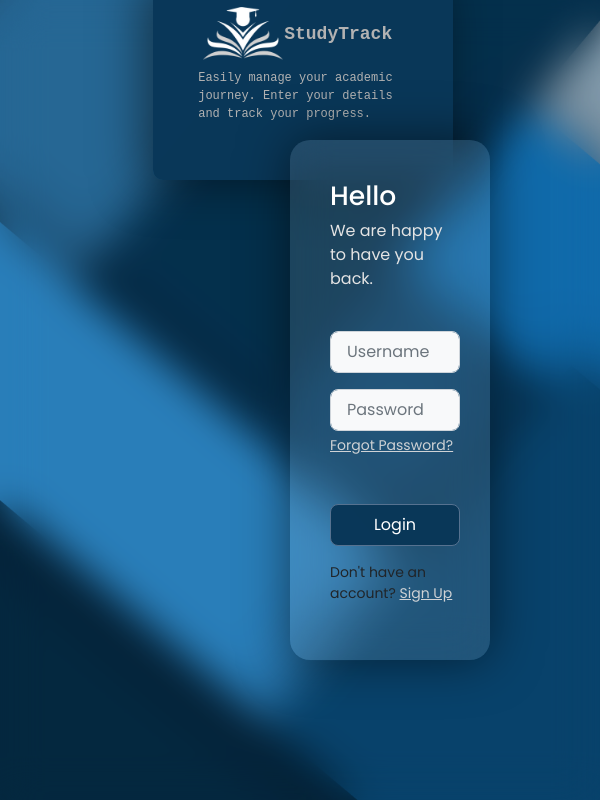
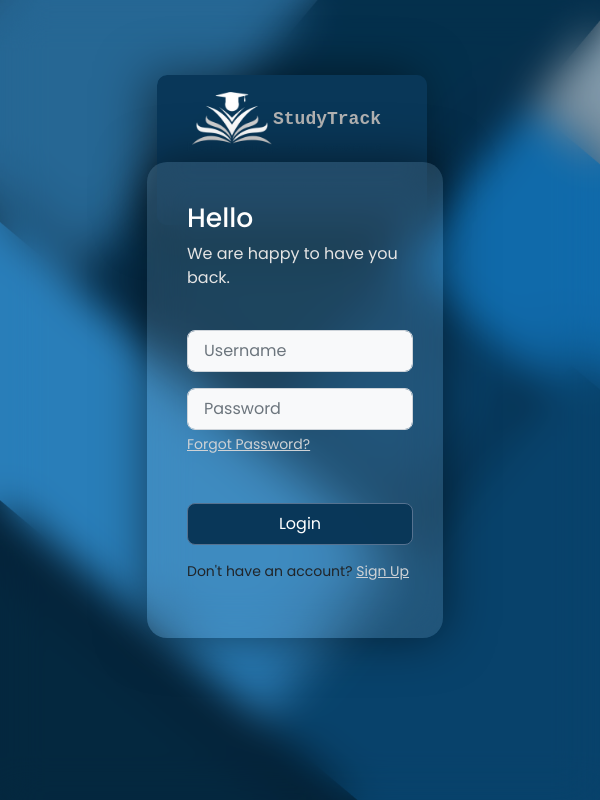
Before and after one commit to Hazem-AG/FinalProject--StudyTrack-, a PHP site: page / in a window 600 px wide. Run offline with PHP 8.4, Linux system fonts and the light colour scheme.

Commit message:
Responsive

```diff
--- a/Dashboard.html
+++ b/Dashboard.html
@@ -16,8 +16,8 @@
 
 <body>
     <nav class="navbar bg-body-tertiary">
-        <a class="navbar-brand" href="./Dashboard.html" style="color: #000000; font-weight: 500;">
-            <img src="./Style/Src/Black  Modern Education Logo.png" style="width: 30%;" ></img> StudyTrack
+        <a class="navbar-brand" href="./Dashboard.html" style="color: #ffffff; font-weight: 500;">
+            <img src="./Style/Src/White  Modern Education Logo.png" style="width: 30%;" ></img> StudyTrack
         </a>
         <div class="container">
             <div class="row my-4">
--- a/Style/Style(Index).css
+++ b/Style/Style(Index).css
@@ -134,20 +134,28 @@ img{
 .rounded-5{
     border-radius: 30px;
 }
+@media only screen and (min-width: 600px) and (max-width: 785px) {
+.dropdown {
+        position: relative;
+        left: -93%;
+    }
 
+}
 @media only screen and (max-width: 600px) {
-
+body{
+    overflow: hidden;
+}
 
     .left-box {
         border-radius: 10px !important;
             width: 300px;
-            height: 200px;
+            height: 150px;
             position: relative;
-            top: -320px;
-            left: 20%;
+            top: -250px;
+            left: 140px;
     img {
         position: relative;
-        top: 10px;
+        top: 25px;
         left: -65px;
         width: 80px;
 
@@ -155,7 +163,7 @@ img{
 
     p {
         position: relative;
-        top: -45px;
+        top: -30px;
         left: 30px;
         font-size: 18px !important;
         color: rgb(178, 178, 178) !important;
@@ -164,12 +172,13 @@ img{
 
     small {
         position: relative;
-        color: rgb(178, 178, 178) !important;
+        color: #0a3859fe !important;
         text-align: left !important;
         font-size: 12px !important;
         width: 200px !important;
         left: -10px;
         top: -40px;
+
 
     }
     }
@@ -178,9 +187,8 @@ img{
             padding: 40px 30px 40px 40px;
             background-color: #ffffff98;
             border-radius: 20px;
-            width: 200px !important;
             position: relative;
-            left: -60px;
+            left: -140px;
             background: rgba(255, 255, 255, 0.1);
             backdrop-filter: blur(20px);
             -webkit-backdrop-filter: blur(10px);
@@ -196,5 +204,11 @@ img{
                 color: rgb(228, 228, 228);
             }
         }
-
+        .row.align-items-center{
+            width: 250px;
+        }
+    .dropdown{
+        position: relative;
+        left: -108%;
+    }
 }
```
Also changed, not shown: Style/Style(Dashboard).css (+21 -0 lines).
